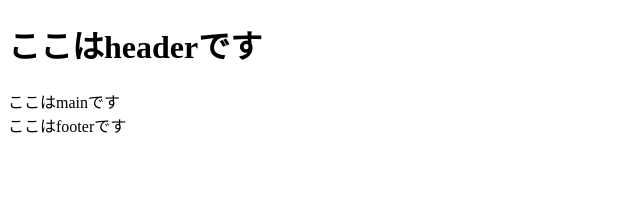
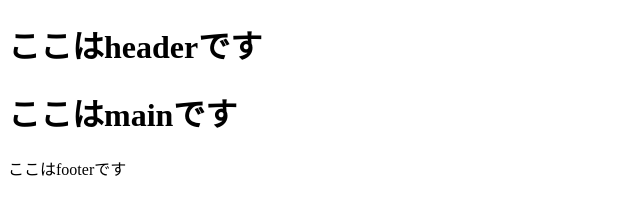
Before and after one commit to yorunegy/linkHomePage, a plain HTML site: page index.html in a window 1280 px wide. Shown: the whole page, without its empty margins (0-640 px from the left). Drawn offline with Linux system fonts and the light colour scheme.

Commit message:
yorunegy.github.icに戻した

```diff
--- a/index.html
+++ b/index.html
@@ -9,7 +9,7 @@
             <h1>ここはheaderです</h1>
         </header>
         <main>
-            ここはmainです
+            <h1>ここはmainです</h1>
         </main>
         <footer>
             ここはfooterです
```
